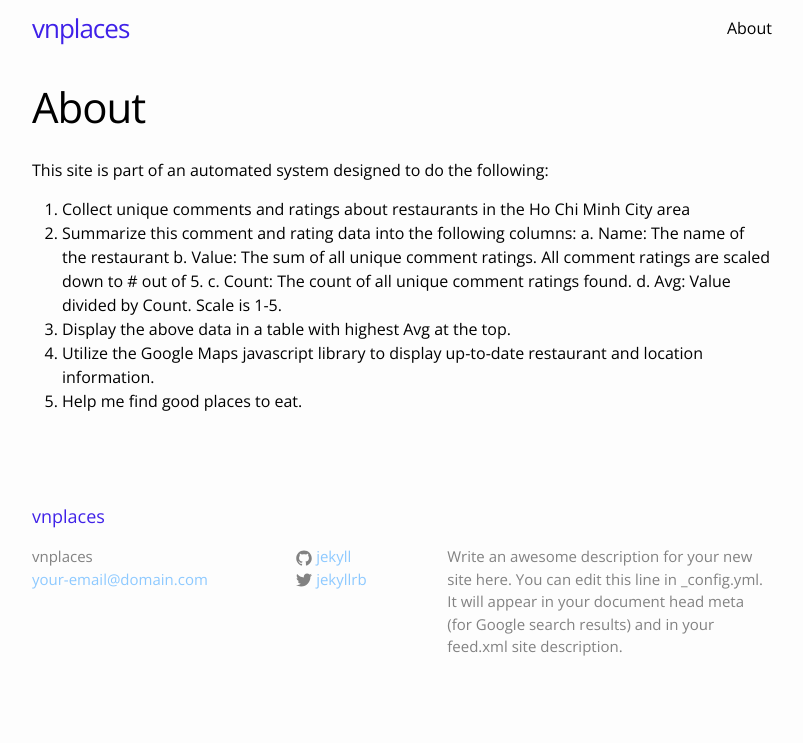
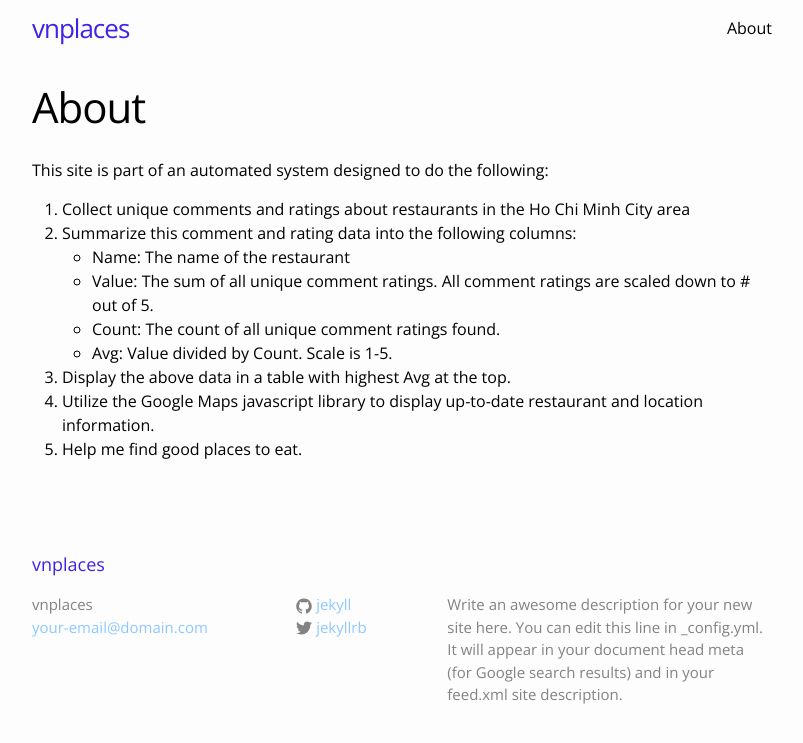
Before and after one commit to ssugar/vnplaces, a Jekyll site: the page built from about.md, in a window 1280 px wide. Shown: the top 743 px of the page, without its empty margins (238-1041 px from the left). Built offline with Jekyll 4.4.1, drawn with Linux system fonts in a browser that asks for light colours; a script that is not in the unit is left out.

Commit message:
formatting

```diff
--- a/about.md
+++ b/about.md
@@ -8,10 +8,10 @@
 
 1. Collect unique comments and ratings about restaurants in the Ho Chi Minh City area
 2. Summarize this comment and rating data into the following columns:
-  a. Name: The name of the restaurant
-  b. Value: The sum of all unique comment ratings.  All comment ratings are scaled down to # out of 5.
-  c. Count: The count of all unique comment ratings found.
-  d. Avg: Value divided by Count.  Scale is 1-5.
+  + Name: The name of the restaurant
+  + Value: The sum of all unique comment ratings.  All comment ratings are scaled down to # out of 5.
+  + Count: The count of all unique comment ratings found.
+  + Avg: Value divided by Count.  Scale is 1-5.
 3. Display the above data in a table with highest Avg at the top.
 4. Utilize the Google Maps javascript library to display up-to-date restaurant and location information.
 5. Help me find good places to eat.
```
